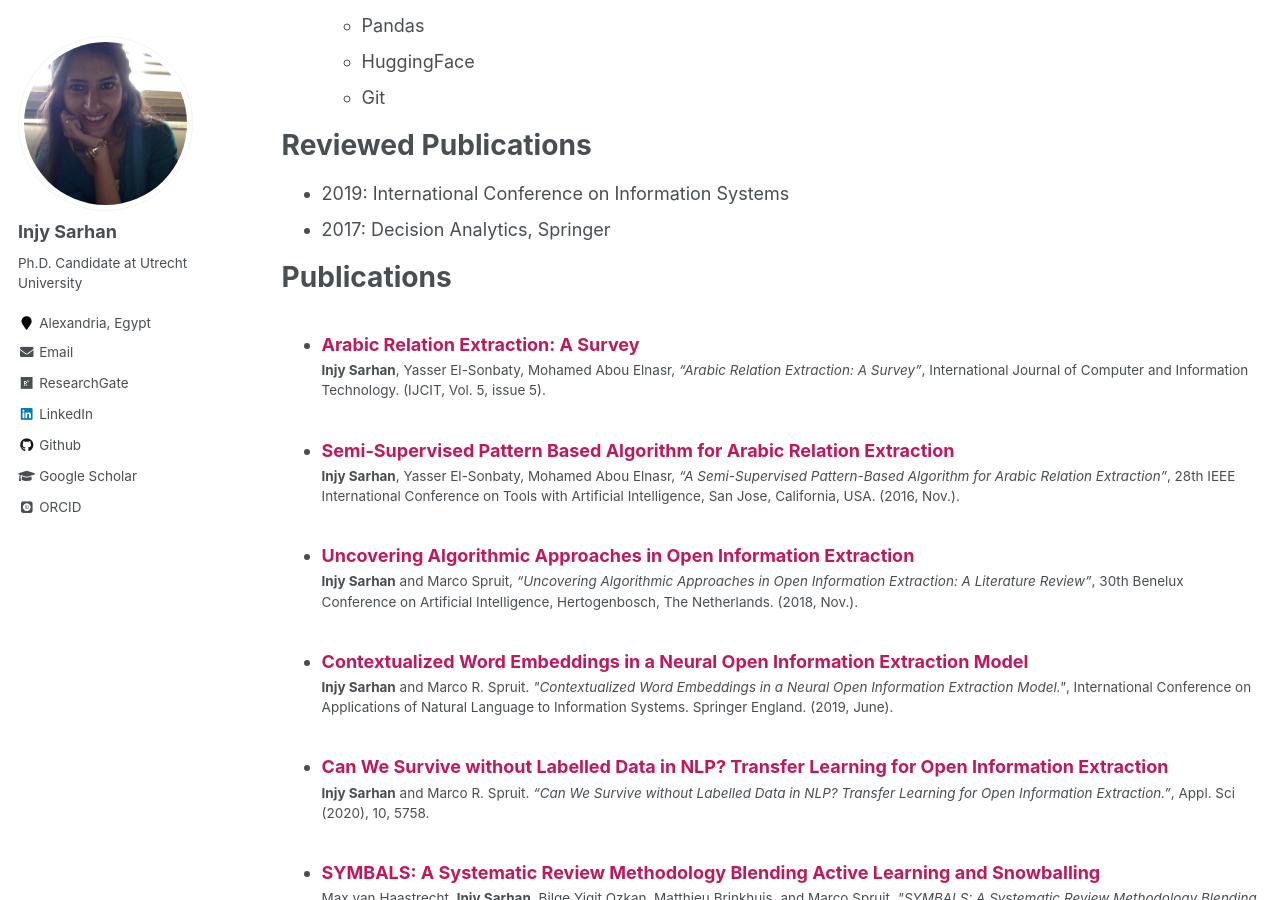
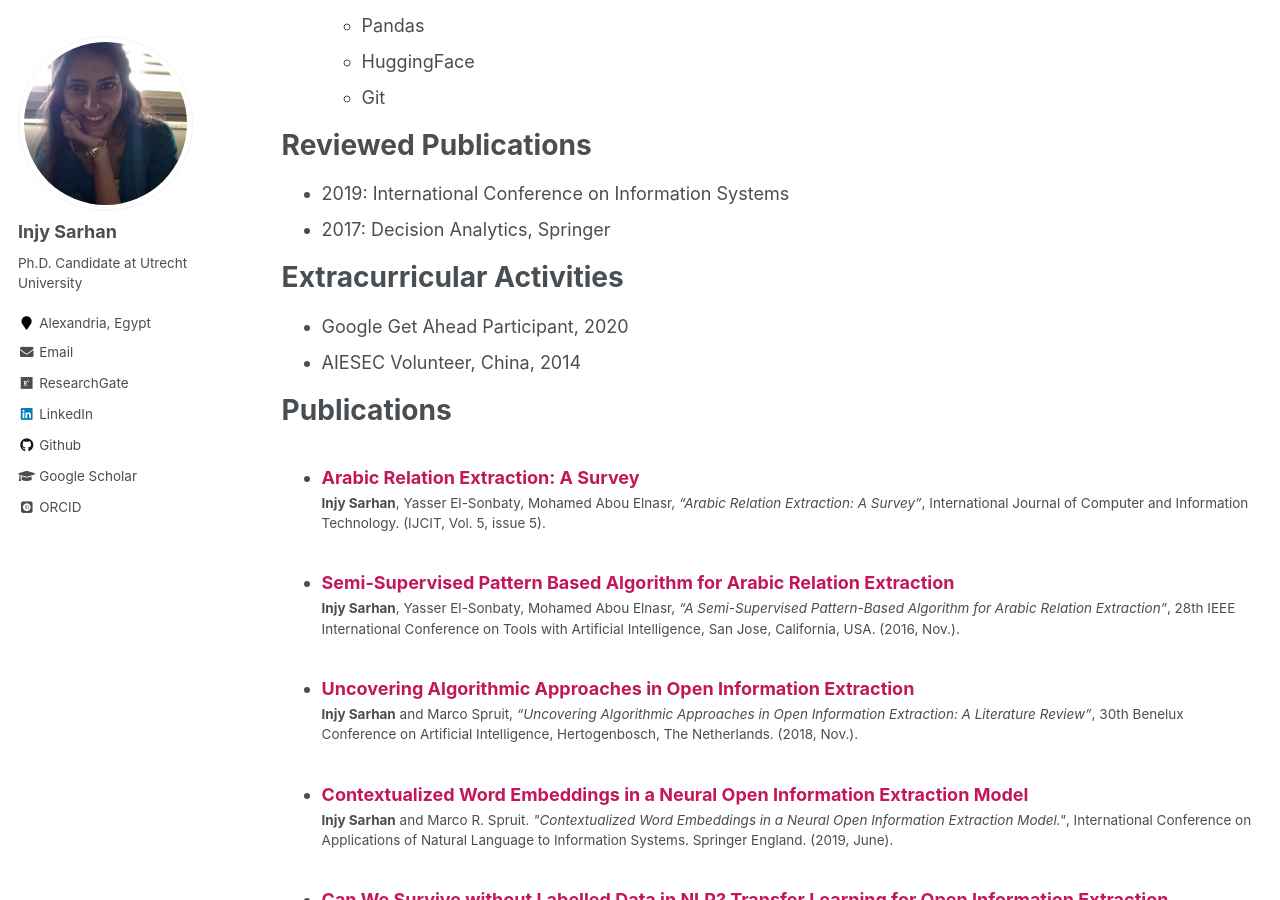
Before and after one commit to IS5882/IS5882.github.io, a Jekyll site: the page built from _pages/cv.md, in a window 1280 px wide and 900 px high, scrolled down 1330 px. Built offline with Jekyll 4.4.1, drawn with Linux system fonts in a browser that asks for light colours; some web fonts are replaced; some of the changed text lies outside the part shown.

Commit message:
Add extracurricular activities

```diff
--- a/_pages/cv.md
+++ b/_pages/cv.md
@@ -55,6 +55,11 @@ Reviewed Publications
 * 2019: International Conference on Information Systems
 * 2017: Decision Analytics, Springer
 
+Extracurricular Activities
+======
+* Google Get Ahead Participant, 2020
+* AIESEC Volunteer, China, 2014
+
 Publications
 ======
   <ul>{% for post in site.publications %}
```
Also changed, not shown: other parts of _pages/cv.md (+0 -4 lines).
